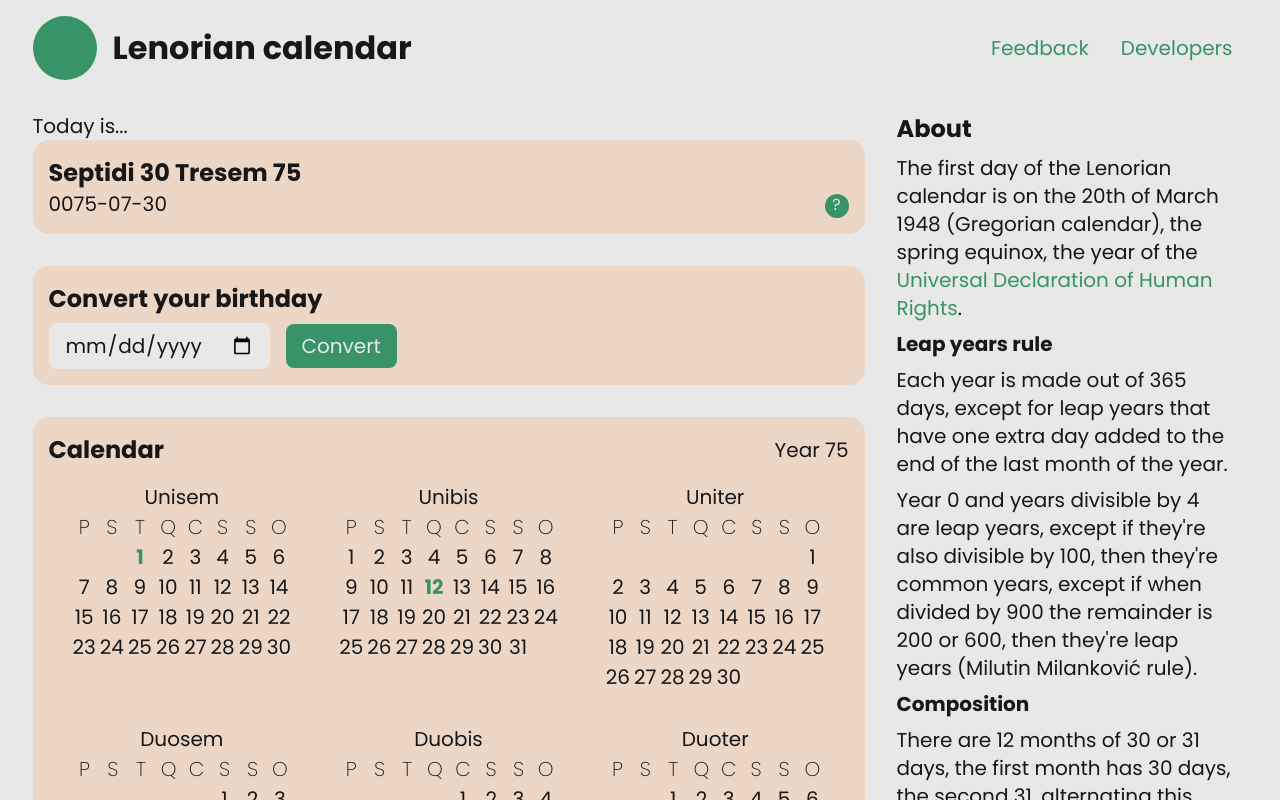
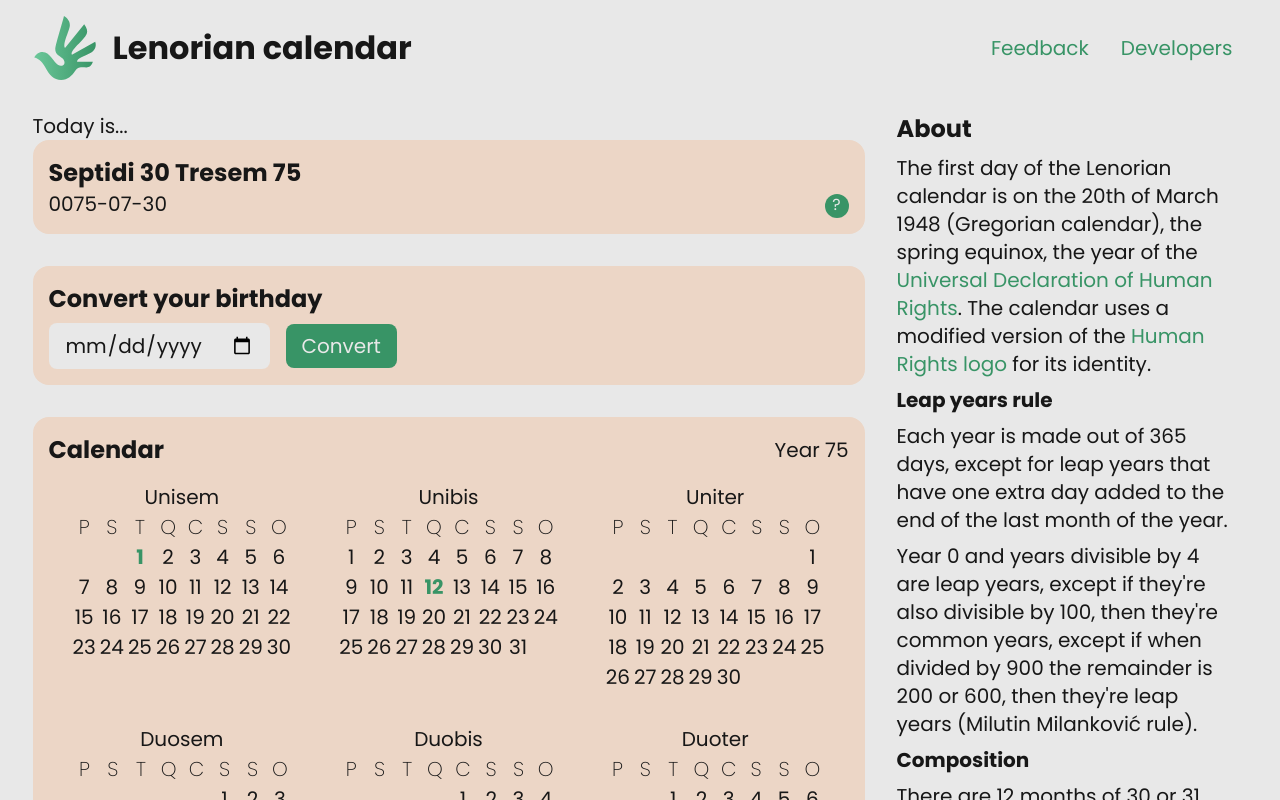
Before and after one commit to emnificent/lenorian, a SvelteKit app: page / in a window 1280 px wide. Shown: the top 800 px of the page. Built offline with nearby package versions, Linux system fonts and the light colour scheme.

Commit message:
feat: add logo

```diff
--- a/src/components/About.svelte
+++ b/src/components/About.svelte
@@ -1,6 +1,6 @@
 <section>
   <h2>About</h2>
-  <p>The first day of the Lenorian calendar is on the 20th of March 1948 (Gregorian calendar), the spring equinox, the year of the <a href="/human-rights">Universal Declaration of Human Rights</a>.</p>
+  <p>The first day of the Lenorian calendar is on the 20th of March 1948 (Gregorian calendar), the spring equinox, the year of the <a href="/human-rights">Universal Declaration of Human Rights</a>. The calendar uses a modified version of the <a href="https://en.wikipedia.org/wiki/Human_Rights_Logo" target="_blank">Human Rights logo</a> for its identity.</p>
 
   <h3>Leap years rule</h3>
   <p>Each year is made out of 365 days, except for leap years that have one extra day added to the end of the last month of the year.</p>
--- a/src/components/Header.svelte
+++ b/src/components/Header.svelte
@@ -1,6 +1,10 @@
+<script>
+  import logo from '$lib/images/edited_human_rights_logo.svg'
+</script>
+
 <header>
   <a href="/" class="home">
-    <span class="temporary"></span>
+    <img src="{logo}" alt="modified human rights logo, lenorian calendar logo" />
     <h1>Lenorian calendar</h1>
   </a>
   <nav>
@@ -22,6 +26,11 @@
       line-height: 1;
     }
 
+    & img {
+      width: 4rem;
+      aspect-ratio: 1/1;
+    }
+
     & .home {
       display: flex;
       gap: 1rem;
@@ -34,14 +43,6 @@
       }
     }
 
-    & .temporary {
-      display: block;
-      width: 4rem;
-      aspect-ratio: 1/1;
-      background-color: var(--c-secondary--dark);
-      border-radius: 50%;
-    }
-
     & nav {
       display: none;
 
```
Also changed, not shown: src/lib/images/edited_human_rights_logo.svg (added).
